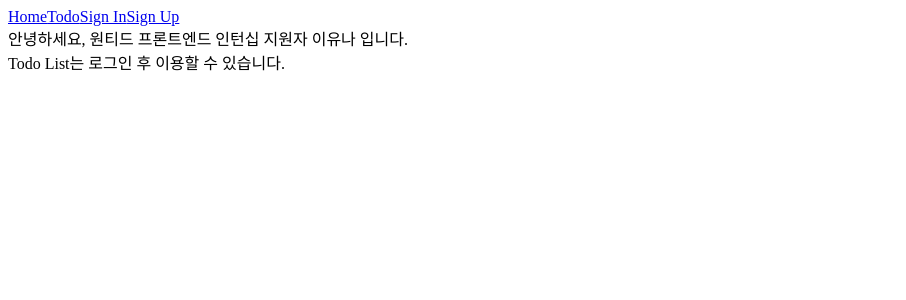
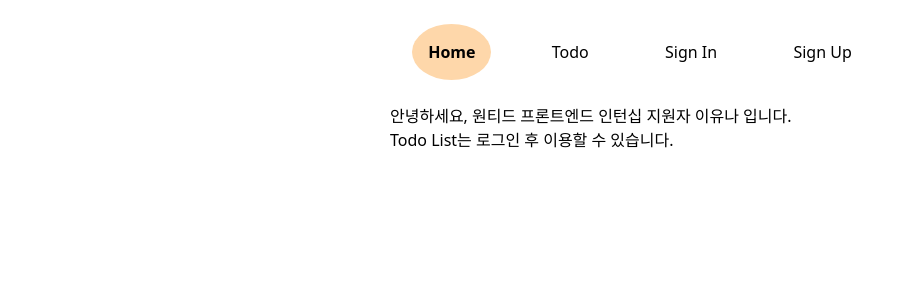
Before and after one commit to lyn94/wanted-pre-onboarding-frontend, a React (Create React App) app: page / in a window 1280 px wide. Shown: the top 300 px of the page, without its empty margins (0-906 px from the left). Built offline with nearby package versions, Linux system fonts and the light colour scheme.

Commit message:
design: global css 추가

```diff
--- a/src/index.js
+++ b/src/index.js
@@ -3,6 +3,7 @@ import ReactDOM from "react-dom/client";
 import "tailwindcss/tailwind.css";
 import App from "./components/App";
 import { BrowserRouter } from "react-router-dom";
+import "./styles/global.css"
 
 const root = ReactDOM.createRoot(document.getElementById("root"));
 root.render(
--- /dev/null
+++ b/src/styles/global.css
@@ -0,0 +1,9 @@
+@tailwind base;
+@tailwind components;
+@tailwind utilities;
+
+@layer base {
+  li {
+    list-style: none;
+  }
+}
```
